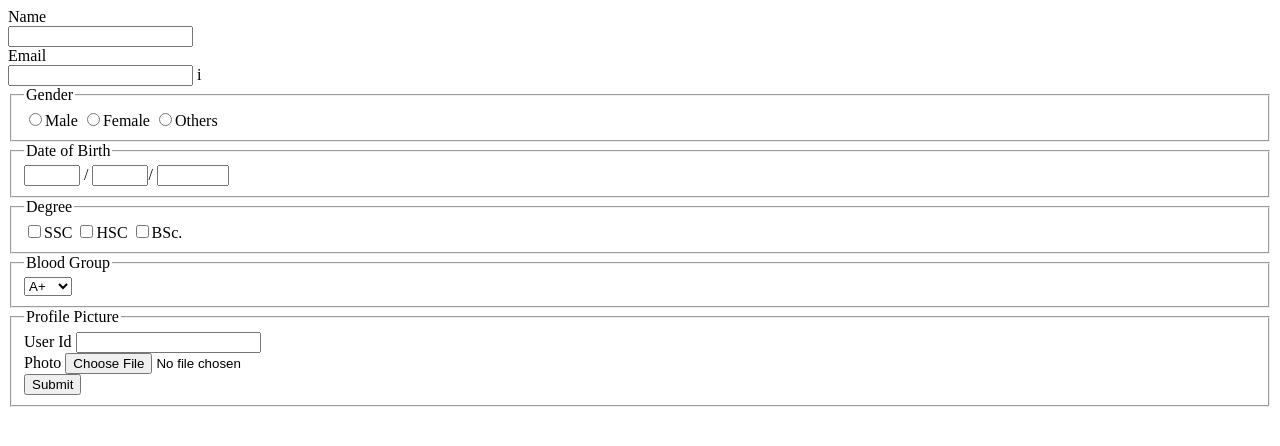
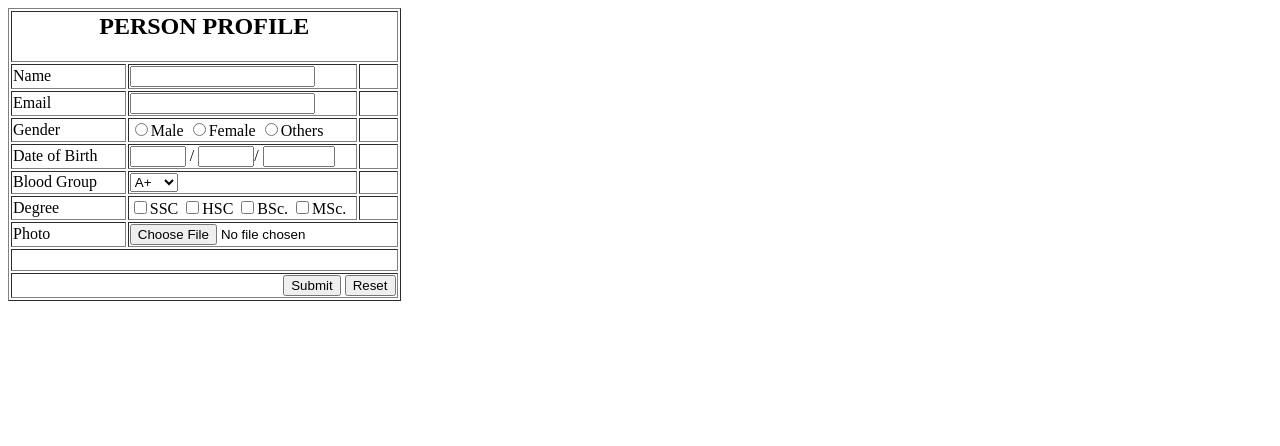
Before and after one commit to SamihaNoor/Summer_2020_Webtech, a PHP site: page /form.php in a window 1280 px wide. Shown: the top 446 px of the page. Run offline with PHP 8.4, Linux system fonts and the light colour scheme.

Commit message:
commit 8

```diff
--- a/LAB-3 [HTML-FORM] [PHP]/form.php
+++ b/LAB-3 [HTML-FORM] [PHP]/form.php
@@ -3,35 +3,36 @@
 		<title>Registration</title>
 	</head>
 	<body>
-
 		<form action="backend.php" method="post">
-	Name<br><input type="text" name="name"> <br>
-	Email<br><input type="email" name="email">
-	<label title="hint:sample@example.com"> i</label><br>
-
-		<fieldset>
-			<legend>Gender</legend>
-				<input type="radio" name="gender" value="male" placeholder="">Male
+			<table border='1'>
+				<tr><td colspan='3' align="center"><h2>PERSON PROFILE</h2></td></tr>
+				<tr>
+					<td width="30%">Name</td>
+					<td><input type="text" name="name"></td>
+					<td width="10%"></td>
+				</tr>
+				<tr>
+					<td width="30%">Email</td>
+					<td><input type="email" name="email"></td>
+					<td width="10%"></td>
+				</tr>
+				<tr>
+					<td width="30%">Gender</td>
+					<td><input type="radio" name="gender" value="male" placeholder="">Male
 						<input type="radio" name="gender" value="female" placeholder="">Female
-				<input type="radio" name="gender" value="others" placeholder="">Others<br>
-
-		</fieldset>
-
-		<fieldset>
-			<legend>Date of Birth</legend>
-				<input type="number" name="dd" size="4" min="1" max="31"> /
+						<input type="radio" name="gender" value="others" placeholder="">Others</td>
+					<td width="10%"></td>
+				</tr>
+				<tr>
+					<td width="30%">Date of Birth</td>
+					<td><input type="number" name="dd" size="4" min="1" max="31"> /
 						<input type="number" name="mm" size="4" min="1" max="12">/
-				<input type="number" name="yyyy" size="4" min="1900" max="2016"><br>
-		</fieldset>
-		<fieldset>
-			<legend>Degree</legend>
-				<input type="checkbox" name="degree[]" value='SSC'>SSC
-				<input type="checkbox" name="degree[]" value='HSC'>HSC
-				<input type="checkbox" name="degree[]" value='BSc.'>BSc.<br>
-
-		</fieldset>
-		<fieldset>
-			<legend>Blood Group</legend>
+						<input type="number" name="yyyy" size="4" min="1900" max="2016"></td>
+					<td width="10%"></td>
+				</tr>
+				<tr>
+					<td width="30%">Blood Group</td>
+					<td>
 						<select name="bg">
 						<option value="A+">A+</option>
 						<option value="AB+">AB+</option>
@@ -41,15 +42,30 @@
 						<option value="AB-">AB-</option>
 						<option value="B-">B-</option>
 						<option value="O-">O-</option>
-					</select><br>
-		</fieldset>
-		<fieldset>
-			<legend>Profile Picture</legend>
-				User Id <input type="number" name="id"><br>
-				Photo <input type="file" name ="photo"><br>
+					</select>
+					</td>
+					<td width="10%"></td>
+				</tr>
+				<tr>
+					<td width="30%">Degree</td>
+					<td><input type="checkbox" name="degree[]" value='SSC'>SSC
+						<input type="checkbox" name="degree[]" value='HSC'>HSC
+						<input type="checkbox" name="degree[]" value='BSc.'>BSc.
+						<input type="checkbox" name="degree[]" value='MSc.'>MSc.
+					<td width="10%"></td>
+				</tr>
+				<tr>
+					<td width="30%">Photo</td>
+					<td colspan="2"><input type="file" name ="photo"></td>
+				</tr>
+				<tr><td colspan="3"><br></td></tr>
+				<tr>
+					<td colspan="3" align="right">
 						<input type="submit" name="submit" value="Submit">
-		</fieldset>
+						<input type="reset" name="reset" value="Reset">
+					</td>
+				</tr>
+			</table>
 		</form>
-
 	</body>
 </html>
```
Also changed, not shown: LAB-3 [HTML-FORM] [PHP]/backend.php (+2 -6 lines). Lines whose indentation alone changed are shown as unchanged.
